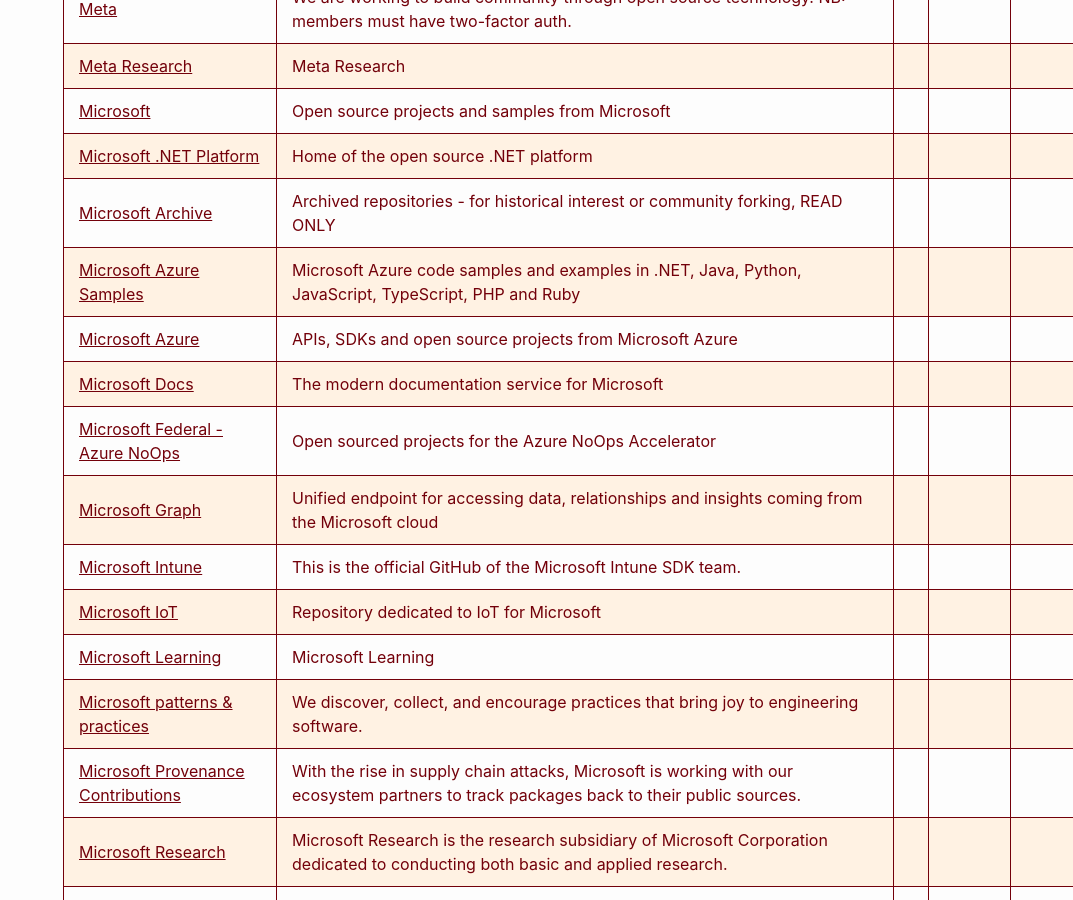
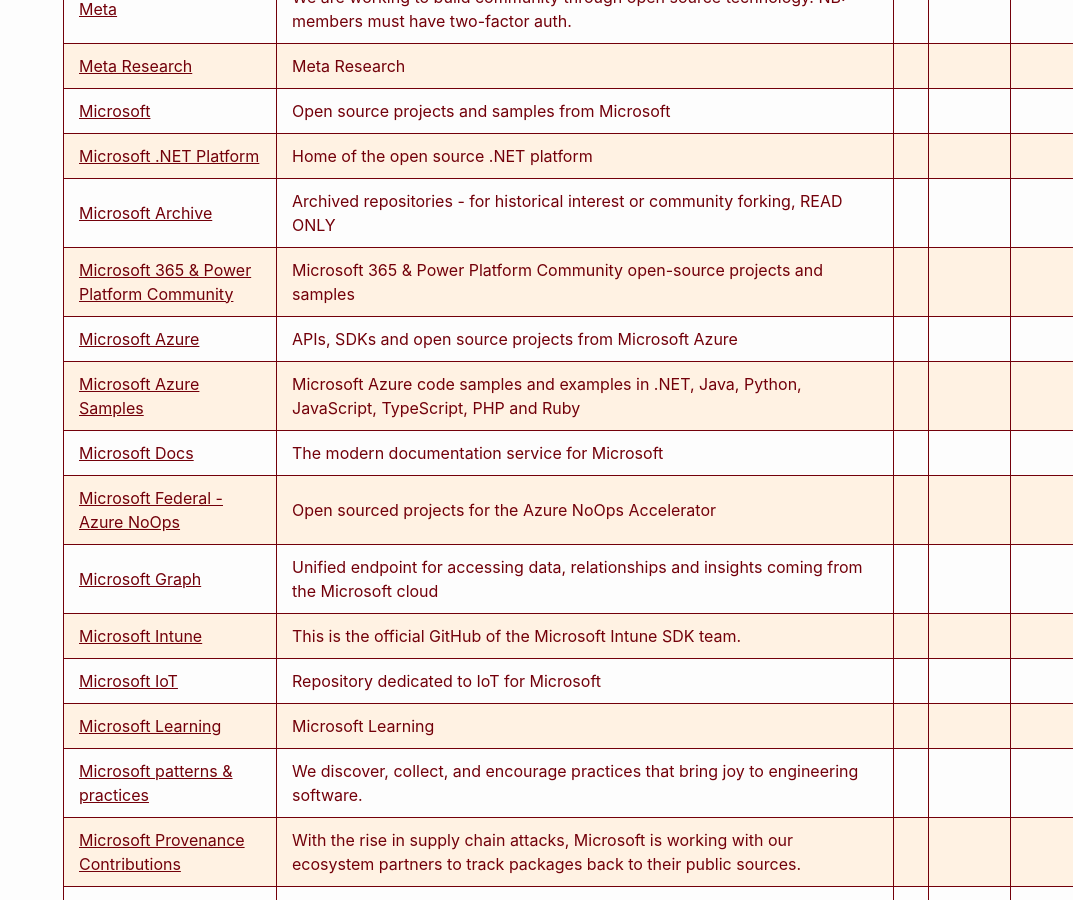
Before and after one commit to RalphHightower/RalphHightower, a Jekyll site: the page built from Computing/GitHubCompanyGovernment.md, in a window 1280 px wide and 900 px high, scrolled down 7860 px. Shown: the whole window, without its empty margins (207-1280 px from the left). Built offline with Jekyll 4.4.1, drawn with Linux system fonts in a browser that asks for light colours; our own code applies the rules of GitHub Pages for plain Markdown files.

Commit message:
[doc](web): GitHubCompanyGovernment(extended description)
- add

```diff
--- a/Computing/GitHubCompanyGovernment.md
+++ b/Computing/GitHubCompanyGovernment.md
@@ -105,8 +105,9 @@
 | [Microsoft](https://github.com/microsoft ) | Open source projects and samples from Microsoft |
 | [Microsoft .NET Platform](https://github.com/dotnet ) | Home of the open source .NET platform |
 | [Microsoft Archive](https://github.com/microsoftarchive ) | Archived repositories - for historical interest or community forking, READ ONLY |
+| [Microsoft 365 & Power Platform Community](https://github.com/pnp ) | Microsoft 365 & Power Platform Community open-source projects and samples |
+| [Microsoft Azure](https://github.com/Azure ) | APIs, SDKs and open source projects from Microsoft Azure |
 | [Microsoft Azure Samples](https://github.com/Azure-Samples ) | Microsoft Azure code samples and examples in .NET, Java, Python, JavaScript, TypeScript, PHP and Ruby |
-| [Microsoft Azure](https://github.com/Azure ) | APIs, SDKs and open source projects from Microsoft Azure |
 | [Microsoft Docs](https://github.com/MicrosoftDocs ) | The modern documentation service for Microsoft |
 | [Microsoft Federal - Azure NoOps](https://github.com/azurenoops ) | Open sourced projects for the Azure NoOps Accelerator |
 | [Microsoft Graph](https://github.com/microsoftgraph ) | Unified endpoint for accessing data, relationships and insights coming from the Microsoft cloud |
```
